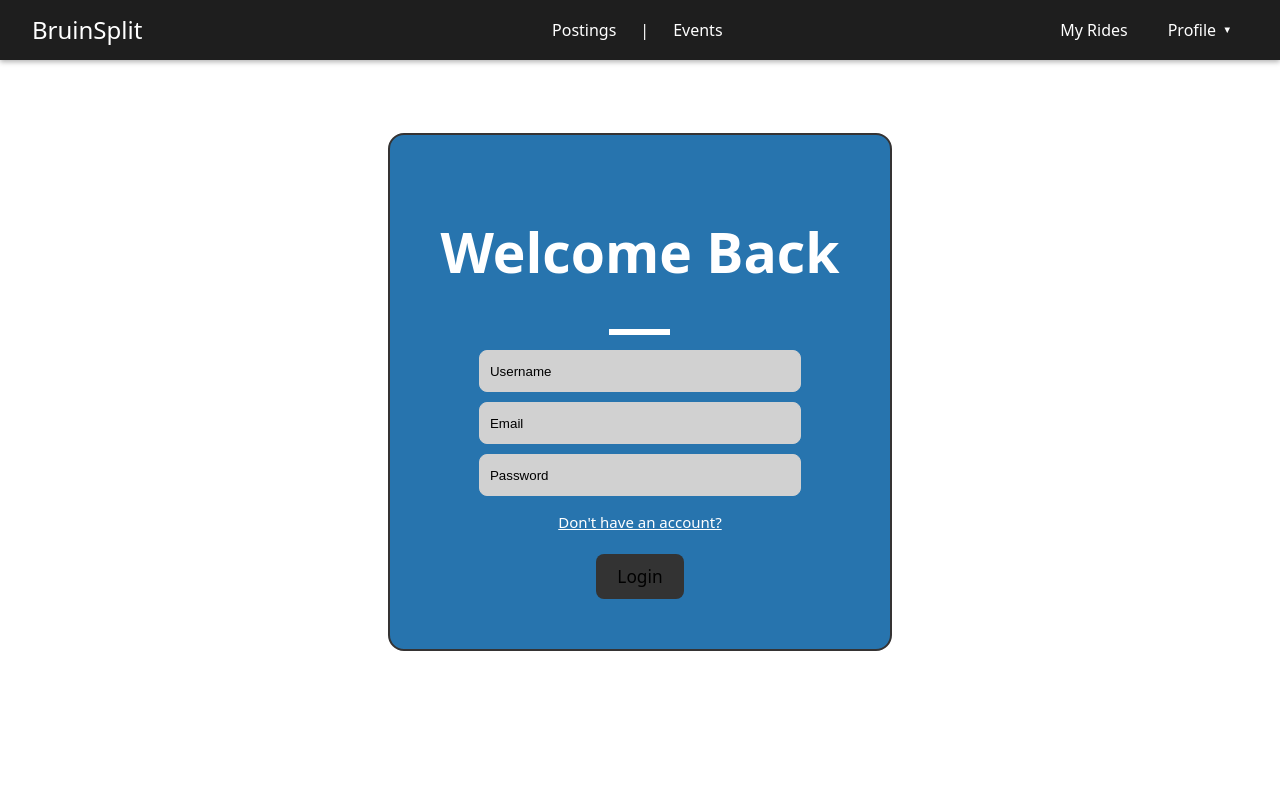
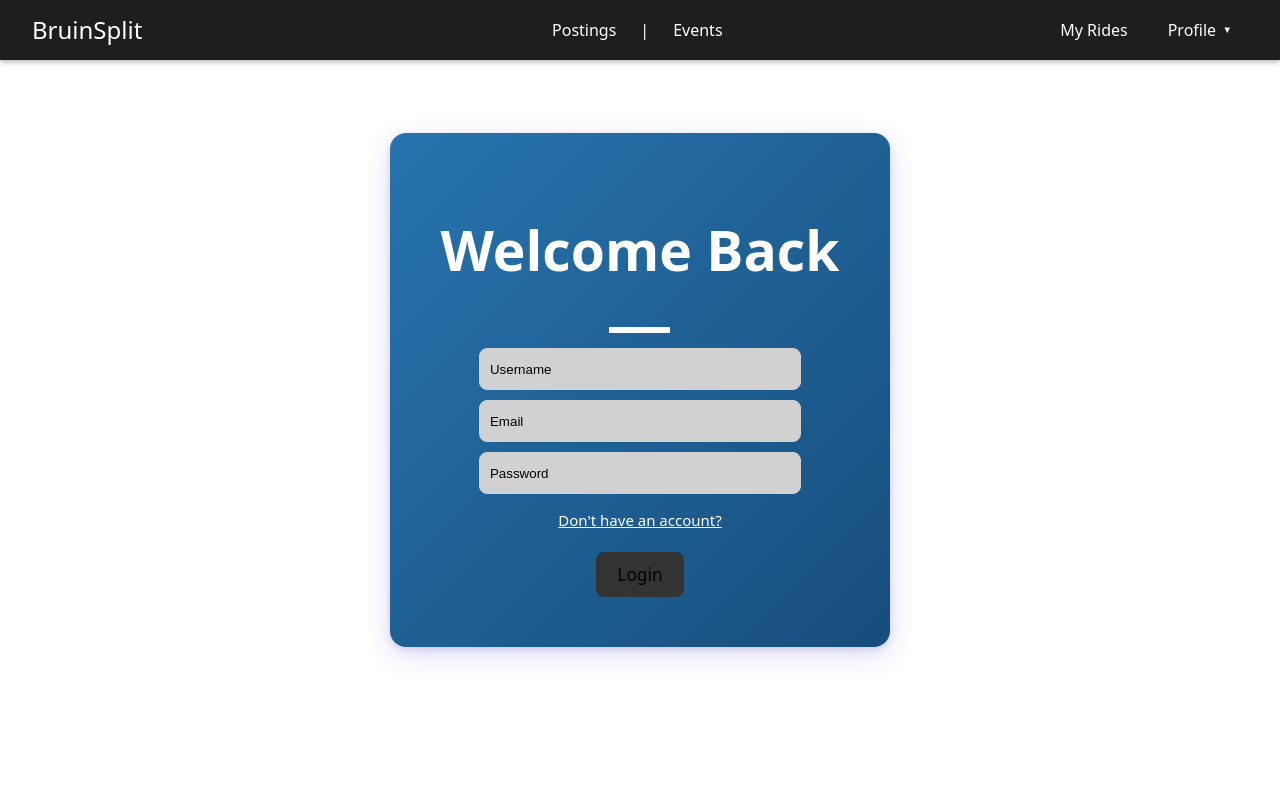
Before and after one commit to joshuajin06/BruinSplit, a React (Vite) app in the folder frontend/bruinsplit/: page /login in a window 1280 px wide. Shown: the top 800 px of the page. Built offline with nearby package versions, Linux system fonts and the light colour scheme.

Commit message:
Minor styling changes to loginsignup component

```diff
--- a/frontend/bruinsplit/src/components/loginsignup.css
+++ b/frontend/bruinsplit/src/components/loginsignup.css
@@ -1,4 +1,4 @@
-.body{
+.auth-card{
     width: 500px;
     height: auto;
     padding-bottom: 50px;
@@ -6,7 +6,8 @@
     flex-direction: column;
     align-items: center;
     background-color: #2774AE;
-    border: 2px solid #353333;
+    background: linear-gradient(135deg, #2774AE 0%, #174d7c 100%);
+    /*border: 2px solid #353333;*/
     border-radius: 10px;
     justify-content: center;
     align-items: center;
@@ -16,6 +17,7 @@
     margin-bottom: 10px;
     box-shadow: #333;
     border-radius: 1rem;
+    box-shadow: 0 8px 26px rgba(79,70,229,0.20), 0 2px 6px rgba(0,0,0,0.12);
 }
 
 .toggle-action{
--- a/frontend/bruinsplit/src/components/loginsignup.jsx
+++ b/frontend/bruinsplit/src/components/loginsignup.jsx
@@ -84,7 +84,7 @@ export default function LoginSignup() {
     }
 
     return (
-        <div className="body">
+        <div className="auth-card">
             <div className="login-page-container">
                 <div className='header'>
                     <div className='text'><h1>{loggedIn ? "Welcome Back" : "Create Account"}</h1></div>
```
